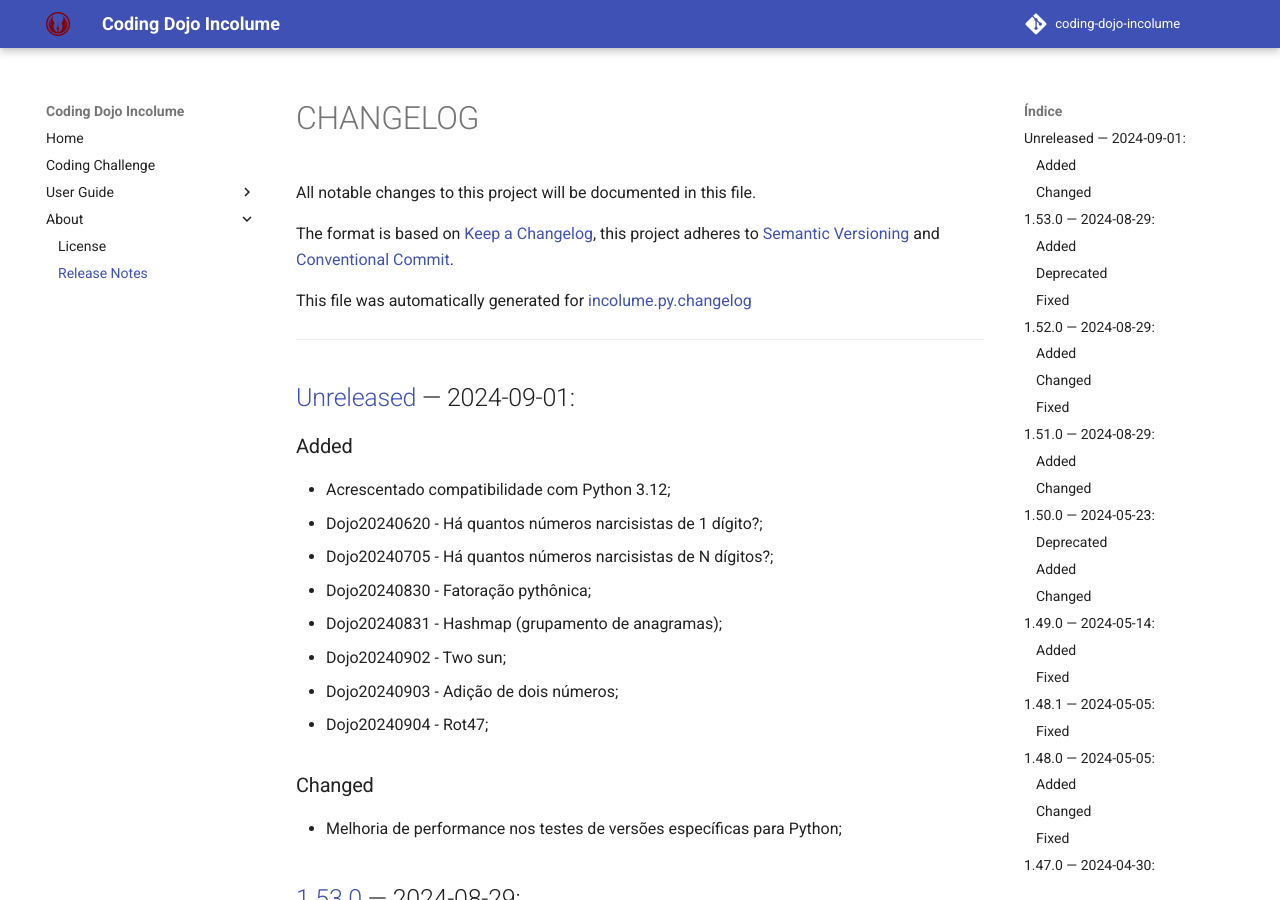
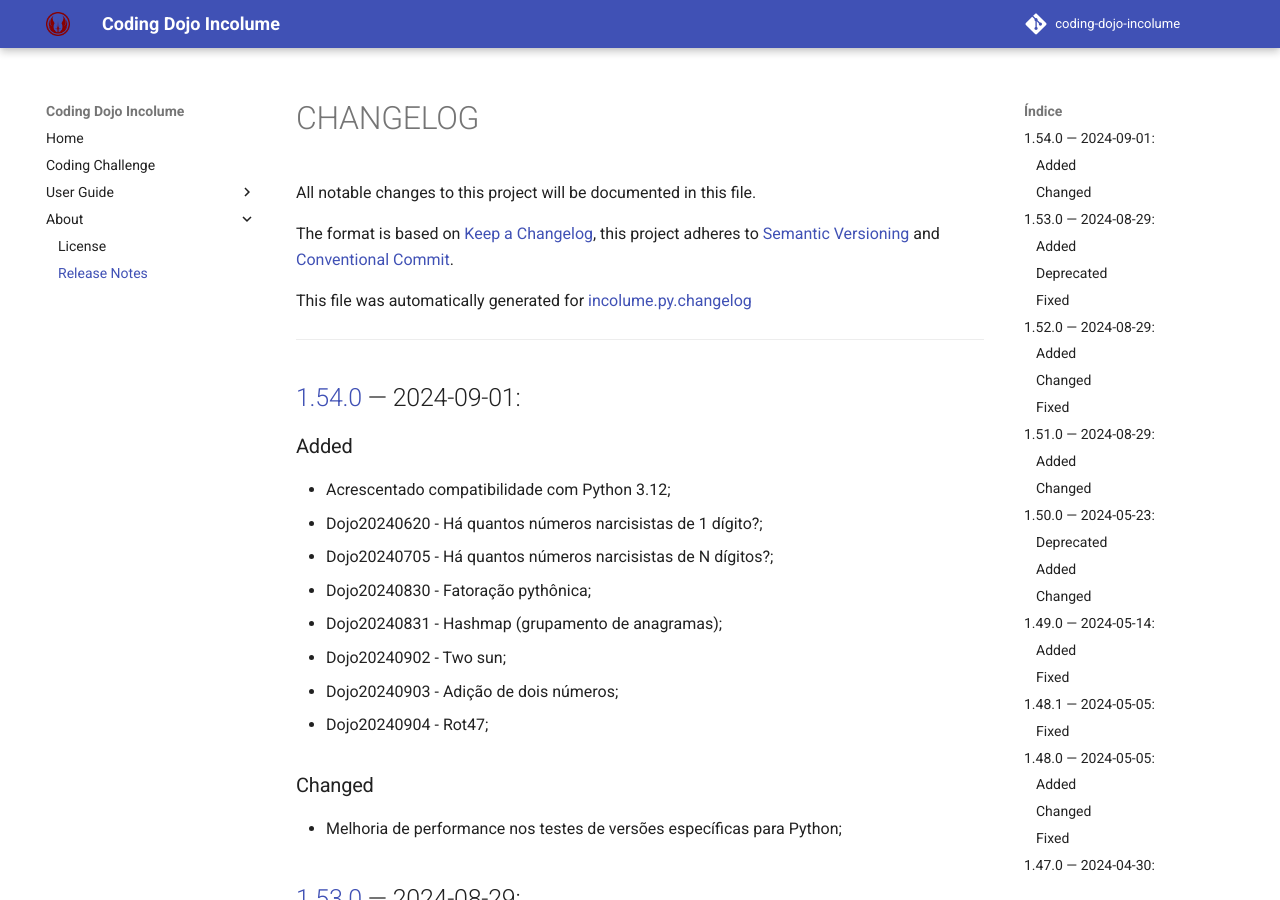
Before and after one commit to incolume-jedi/coding-dojo, an MkDocs documentation site: the page built from docs/about/CHANGELOG.md, in a window 1280 px wide and 900 px high. Built offline with MkDocs 1.6.1 and Material for MkDocs 9.7.7, drawn with Linux system fonts in a browser that asks for light colours; comment, search, counter and statistics services are not loaded.

Commit message:
build: coding-dojo-jedi 1.54.0

```diff
--- a/docs/about/CHANGELOG.md
+++ b/docs/about/CHANGELOG.md
@@ -10,7 +10,7 @@ This file was automatically generated for [incolume.py.changelog](https://github
 ---
 
 
-## [Unreleased]	 &#8212; 	2024-09-01:
+## [1.54.0]	 &#8212; 	2024-09-01:
 ### Added
   - Acrescentado compatibilidade com Python 3.12;
   - Dojo20240620 - Há quantos números narcisistas de 1 dígito?;
@@ -486,4 +486,4 @@ This file was automatically generated for [incolume.py.changelog](https://github
 [1.51.0]: https://github.com/incolume-jedi/coding-dojo/compare/1.50.0...1.51.0
 [1.52.0]: https://github.com/incolume-jedi/coding-dojo/compare/1.51.0...1.52.0
 [1.53.0]: https://github.com/incolume-jedi/coding-dojo/compare/1.52.0...1.53.0
-[Unreleased]: https://github.com/incolume-jedi/coding-dojo/compare/1.53.0...Unreleased
+[1.54.0]: https://github.com/incolume-jedi/coding-dojo/compare/1.53.0...1.54.0
--- a/incolume/py/coding_dojo_jedi/version.txt
+++ b/incolume/py/coding_dojo_jedi/version.txt
@@ -1 +1 @@
-1.54.0a14
+1.54.0
--- a/pyproject.toml
+++ b/pyproject.toml
@@ -1,6 +1,6 @@
 [tool.poetry]
 name = "coding-dojo-jedi"
-version = "1.54.0a14"
+version = "1.54.0"
 description = "códigos da guilda jedi incolume"
 authors = ["Britodfbr <britodfbr@gmail.com>"]
 packages = [{include = "incolume"}]
```
